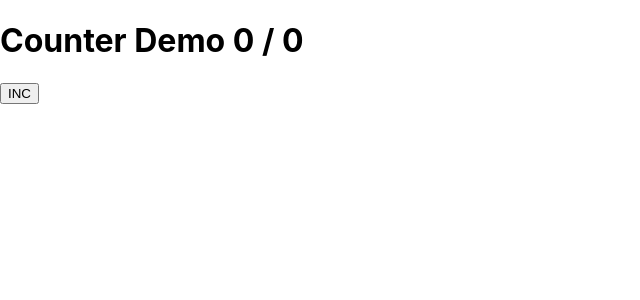
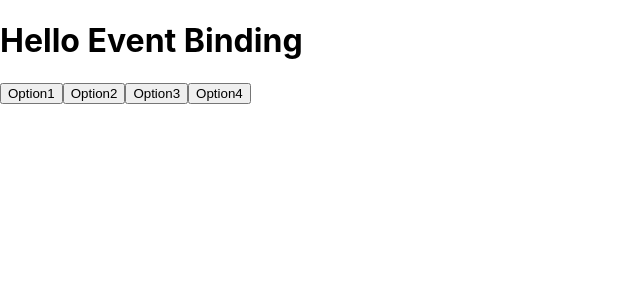
Before and after one commit to kodedocker/reactapp, a React (Create React App) app: page / in a window 1280 px wide. Shown: the top 300 px of the page, without its empty margins (0-640 px from the left). Built offline with nearby package versions, Linux system fonts and the light colour scheme.

Commit message:
event. handlign react.

```diff
--- a/src/App.js
+++ b/src/App.js
@@ -1,22 +1,42 @@
-import { useState } from "react";
+function App() {
+  let project = "react wod";
 
-function App() {
-  let counter1 = 0;
-  let [counter, setCounter] = useState(0);
+  let handleClick1 = () => {
+    console.log("Click 1");
+  };
 
-  let handleIncrment = () => {
-    counter1++;
-    console.log(counter1);
+  // e -> this is optinal
+  let handleClick2 = (e) => {
+    console.log("Click 2", e);
+  };
 
-    setCounter(counter++);
+  // p1 - use defined, if userd pass this as arg.
+  // else this will become e
+  let handleClick3 = (p1) => {
+    console.log("Click 3", p1);
+  };
+
+  let handleClick4 = (e, p1) => {
+    console.log(e, p1);
   };
 
   return (
     <div>
-      <h1>
-        Counter Demo {counter1} / {counter}
-      </h1>
-      <input type="button" value="INC" onClick={handleIncrment} />
+      <h1>Hello Event Binding</h1>
+      <input type="button" value="Option1" onClick={handleClick1} />
+      <input type="button" value="Option2" onClick={handleClick2} />
+
+      <input
+        type="button"
+        value="Option3"
+        onClick={() => handleClick3(project)}
+      />
+
+      <input
+        type="button"
+        value="Option4"
+        onClick={(e) => handleClick4(e, project)}
+      />
     </div>
   );
 }
```
